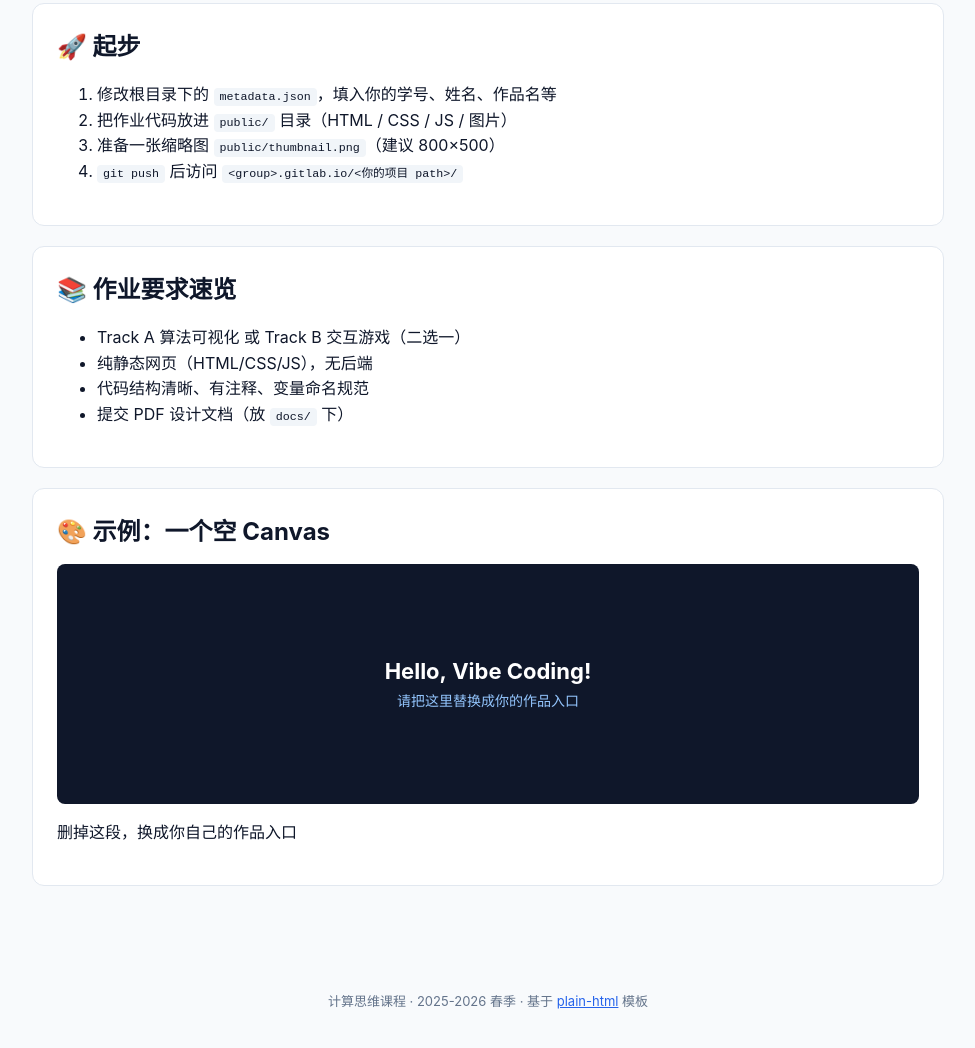
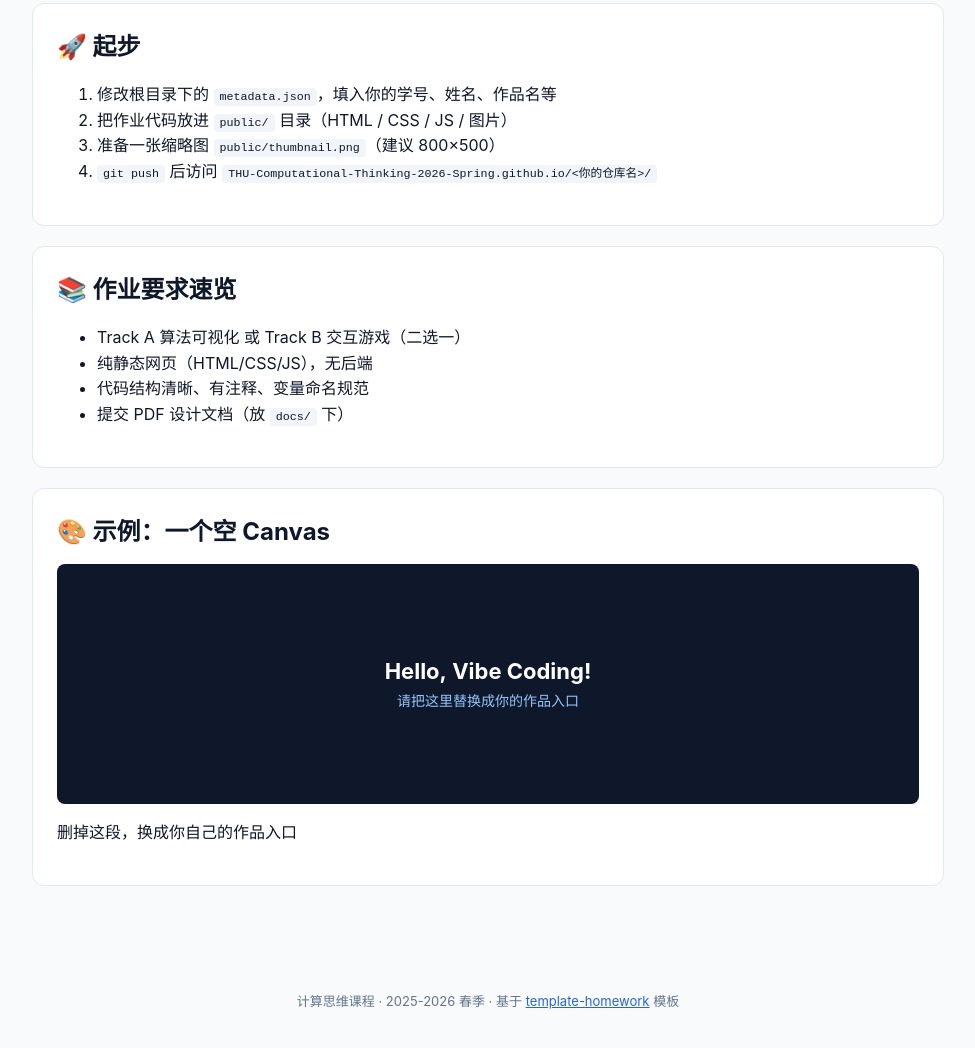
Before and after one commit to THU-Computational-Thinking-2026-Spring/template-homework, a plain HTML site: page public/index.html in a window 1280 px wide. Shown: the part 152-1200 px from the top of the page, without its empty margins (152-1127 px from the left). Drawn offline with Linux system fonts and the light colour scheme.

Commit message:
migrate: 全面迁移至 GitHub
- 新增 .github/workflows/notify-portal.yml，push 后自动触发门户重建
- .vscode/extensions.json: gitlab.gitlab-workflow → github.vscode-pull-request-github
- .vscode/settings.json: 移除 GitLab 配置项，拼写词典 gitlab → github
- README.md: 更新部署说明与 URL 至 GitHub Pages
- public/index.html: 更新 footer 链接与描述

Made-with: Cursor

```diff
--- a/public/index.html
+++ b/public/index.html
@@ -19,7 +19,7 @@
           <li>修改根目录下的 <code>metadata.json</code>，填入你的学号、姓名、作品名等</li>
           <li>把作业代码放进 <code>public/</code> 目录（HTML / CSS / JS / 图片）</li>
           <li>准备一张缩略图 <code>public/thumbnail.png</code>（建议 800×500）</li>
-          <li><code>git push</code> 后访问 <code>&lt;group&gt;.gitlab.io/&lt;你的项目 path&gt;/</code></li>
+          <li><code>git push</code> 后访问 <code>THU-Computational-Thinking-2026-Spring.github.io/&lt;你的仓库名&gt;/</code></li>
         </ol>
       </section>
 
@@ -41,7 +41,7 @@
     </main>
 
     <footer>
-      <p>计算思维课程 · 2025-2026 春季 · 基于 <a href="https://gitlab.com/pages/plain-html" target="_blank" rel="noopener">plain-html</a> 模板</p>
+      <p>计算思维课程 · 2025-2026 春季 · 基于 <a href="https://github.com/THU-Computational-Thinking-2026-Spring/template-homework" target="_blank" rel="noopener">template-homework</a> 模板</p>
     </footer>
 
     <script src="./script.js"></script>
```
Also changed, not shown: 2 other files.
